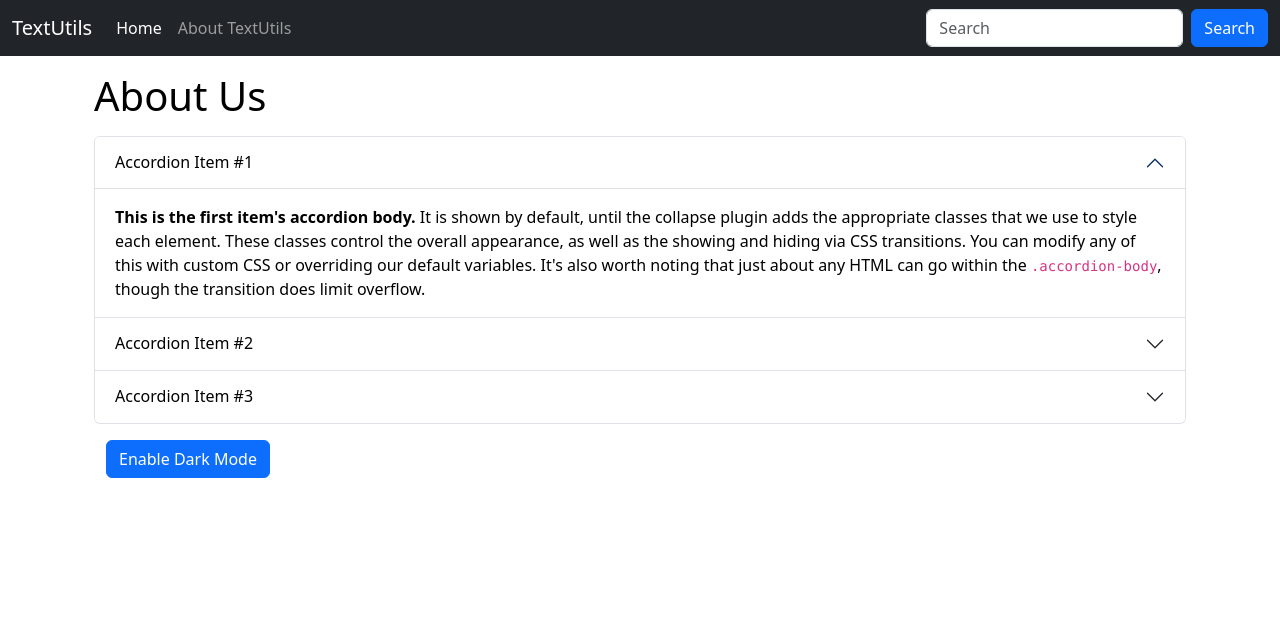
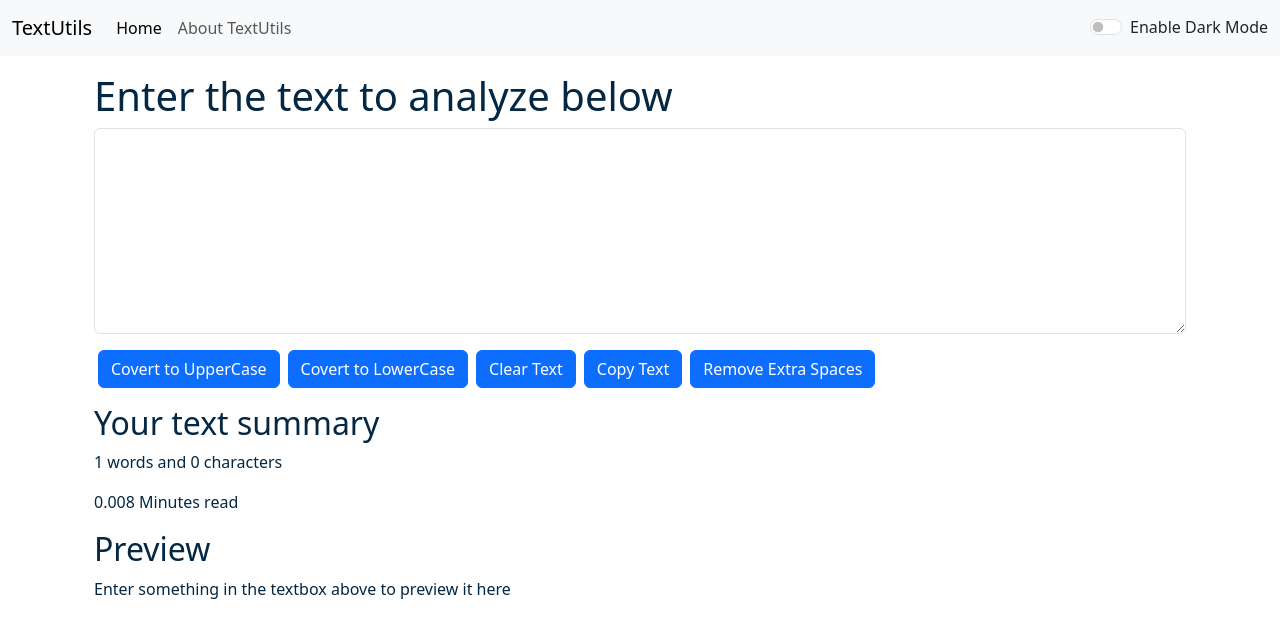
Before and after one commit to rajakumar4182/TextUtils, a React (Create React App) app: page / in a window 1280 px wide. Shown: the top 638 px of the page. Built offline with nearby package versions, Linux system fonts and the light colour scheme.

Commit message:
Enable dark mode in the body and refactoring App component

```diff
--- a/src/App.js
+++ b/src/App.js
@@ -1,16 +1,31 @@
+import React, { useState } from 'react';
 import './App.css';
-import About from './components/About';
+// import About from './components/About';
 import Navbar from './components/Navbar';
-// import TextForm from './components/TextForm';
+import TextForm from './components/TextForm';
 
 function App() {
+  const [mode, setMode] = useState('light'); //whether dark mode is enabled or not
+
+  const toggleMode = ()=>{
+    if(mode === 'light'){
+      setMode('dark');
+      document.body.style.backgroundColor = '#042743';
+    }
+    else{
+      setMode('light');
+      document.body.style.backgroundColor = 'white';
+    }
+  }
+
   return (
     <>
-      <Navbar title ='TextUtils' aboutText='About TextUtils'/>
+      {/* <Navbar title ='TextUtils' aboutText='About TextUtils'/> */}
       {/* <Navbar title ='TextUtils'/>  -- if we don't pass aboutText then value is being fetched through default Props which is written in Navbar.js*/}
+      <Navbar title ='TextUtils' aboutText='About TextUtils' mode ={mode} toggleMode={toggleMode}/>
       <div className="container my-3">
-      {/* <TextForm heading = "Enter the text to analyze below"/> */}
-      <About/>
+        <TextForm heading = "Enter the text to analyze below" mode ={mode}/>
+      {/* <About/> */}
       </div>
     </>
 
--- a/src/components/Navbar.js
+++ b/src/components/Navbar.js
@@ -4,7 +4,7 @@
 
 export default function Navbar(props) {
   return (
-    <nav className="navbar navbar-expand-lg navbar-dark bg-dark">
+    <nav className={`navbar navbar-expand-lg navbar-${props.mode} bg-${props.mode}`}>
   <div className="container-fluid">
     <a className="navbar-brand" href="/">{props.title}</a>
     <button className="navbar-toggler" type="button" data-bs-toggle="collapse" data-bs-target="#navbarSupportedContent" aria-controls="navbarSupportedContent" aria-expanded="false" aria-label="Toggle navigation">
@@ -19,10 +19,15 @@
           <a className="nav-link" href="/">{props.aboutText}</a>
         </li>
       </ul>
-      <form className="d-flex" role="search">
+
+      {/* <form className="d-flex" role="search">
         <input className="form-control me-2" type="search" placeholder="Search" aria-label="Search"/>
         <button className="btn btn-primary" type="submit">Search</button>
-      </form>
+      </form> */}
+      <div className={`form-check form-switch text-${props.mode==='dark'?'light':'dark'}`}>
+        <input className="form-check-input" onClick={props.toggleMode} type="checkbox" role="switch" id="flexSwitchCheckDefault" />
+        <label className="form-check-label" htmlFor="flexSwitchCheckDefault">Enable Dark Mode</label>
+      </div>
     </div>
   </div>
 </nav>
--- a/src/components/TextForm.js
+++ b/src/components/TextForm.js
@@ -19,18 +19,32 @@
     setText(event.target.value);
   }
 
+  const handleCopy = ()=>{
+    console.log("I am copy");
+    var text = document.getElementById("myBox");
+    text.select();
+    text.setSelectionRange(0,9999);
+    navigator.clipboard.writeText(text.value);
+  }
+
+  const handleExtraSpaces = ()=>{
+    let newText = text.split(/\s+/);
+    setText(newText.join(" "))
+  }
+
   const [text, setText] = useState('');
   // text = "new text" // wrong way to change the state
   // setText("new Text"); // correct way to change the state
   return (
     <>
-      <div className="container">
-        <h1>{props.heading}</h1>
+      <div className="container" style={{color: props.mode==='dark'?'white':'#042743'}}>
+        <h1 >{props.heading}</h1>
         <div className="mb-3">
           <textarea
             className="form-control"
             value={text}
             onChange={handleOnChange}
+            style={{backgroundColor: props.mode==='dark'?'grey':'white',color:props.mode==='dark'?'white':'#042743'}}
             id="myBox"
             rows="8"
           ></textarea>
@@ -38,13 +52,15 @@
         <button className="btn btn-primary mx-1" onClick={handleUpClick}>Covert to UpperCase</button>
         <button className="btn btn-primary mx-1" onClick={handleLoClick}>Covert to LowerCase</button>
         <button className="btn btn-primary mx-1" onClick={handleClearClick}>Clear Text</button>
+        <button className="btn btn-primary mx-1" onClick={handleCopy}>Copy Text</button>
+        <button className="btn btn-primary mx-1" onClick={handleExtraSpaces}>Remove Extra Spaces</button>
       </div>
-      <div className="container">
+      <div className="container my-3" style={{color: props.mode==='dark'?'white':'#042743'}} >
         <h2>Your text summary</h2>
         <p>{text.split(" ").length} words and {text.length} characters</p>
         <p>{0.008 * text.split(" ").length } Minutes read</p>
         <h2>Preview</h2>
-        <p>{text}</p>
+        <p>{text.length>0 ? text :"Enter something in the textbox above to preview it here"}</p>
       </div>
     </>
   );
```
